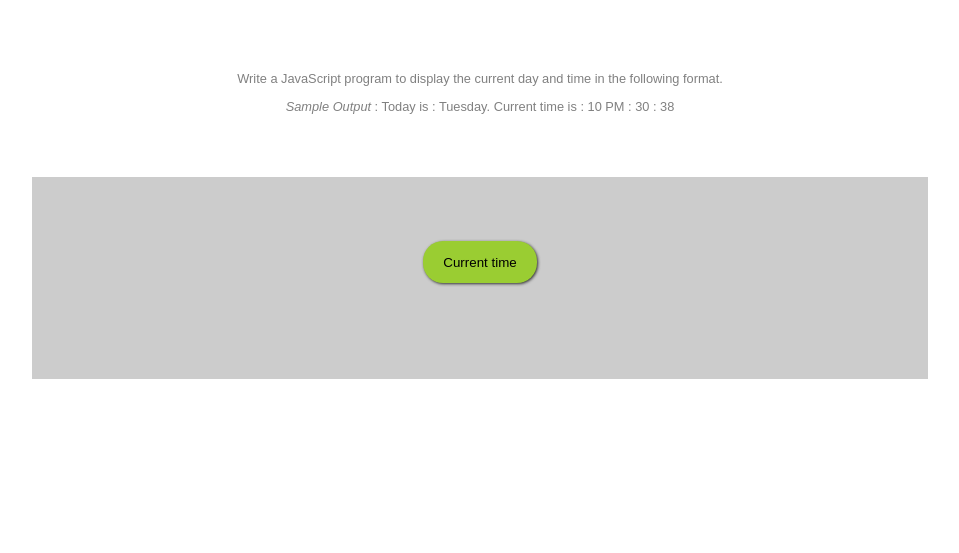
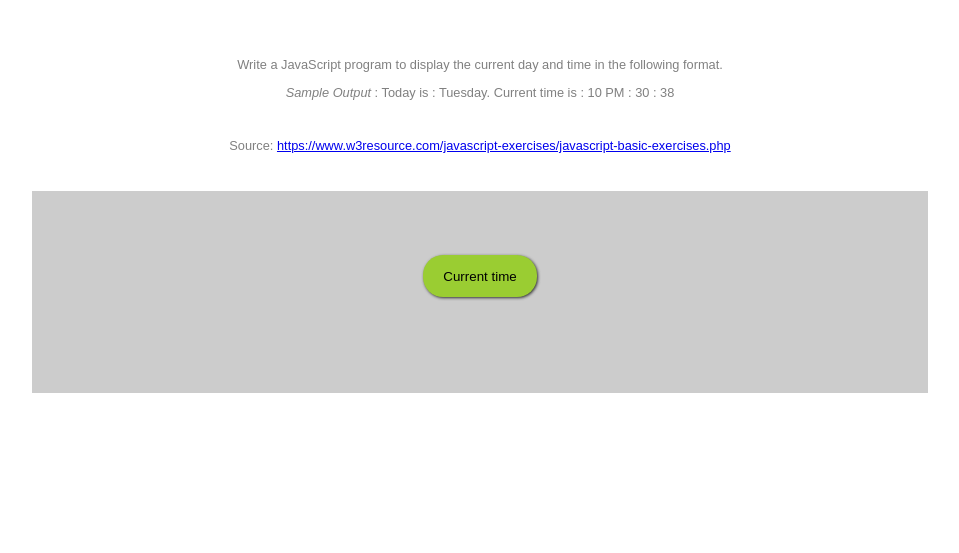
Before and after one commit to mduboule/Javascript, a plain HTML site: page W3R-Basic-1-Date/index.html in a window 1280 px wide. Shown: the part 247-800 px from the top of the page, without its empty margins (160-1119 px from the left). Drawn offline with Linux system fonts and the light colour scheme.

Commit message:
Add source

```diff
--- a/W3R-Basic-1-Date/index.html
+++ b/W3R-Basic-1-Date/index.html
@@ -21,7 +21,11 @@
       .problem {
         font-size: 0.8rem;
         color: grey;
-        padding: 4em;
+        padding: 4em 0 2em 0;
+      }
+
+      .source {
+        margin-top: 3em;
       }
 
       .answer {
@@ -60,6 +64,13 @@
         <em>Sample Output</em> : Today is : Tuesday. Current time is : 10 PM :
         30 : 38
       </p>
+      <p class="source">
+        Source:
+        <a
+          href="https://www.w3resource.com/javascript-exercises/javascript-basic-exercises.php"
+          >https://www.w3resource.com/javascript-exercises/javascript-basic-exercises.php</a
+        >
+      </p>
     </div>
     <div class="answer">
       <button onclick="updateTime()">Current time</button>
```
